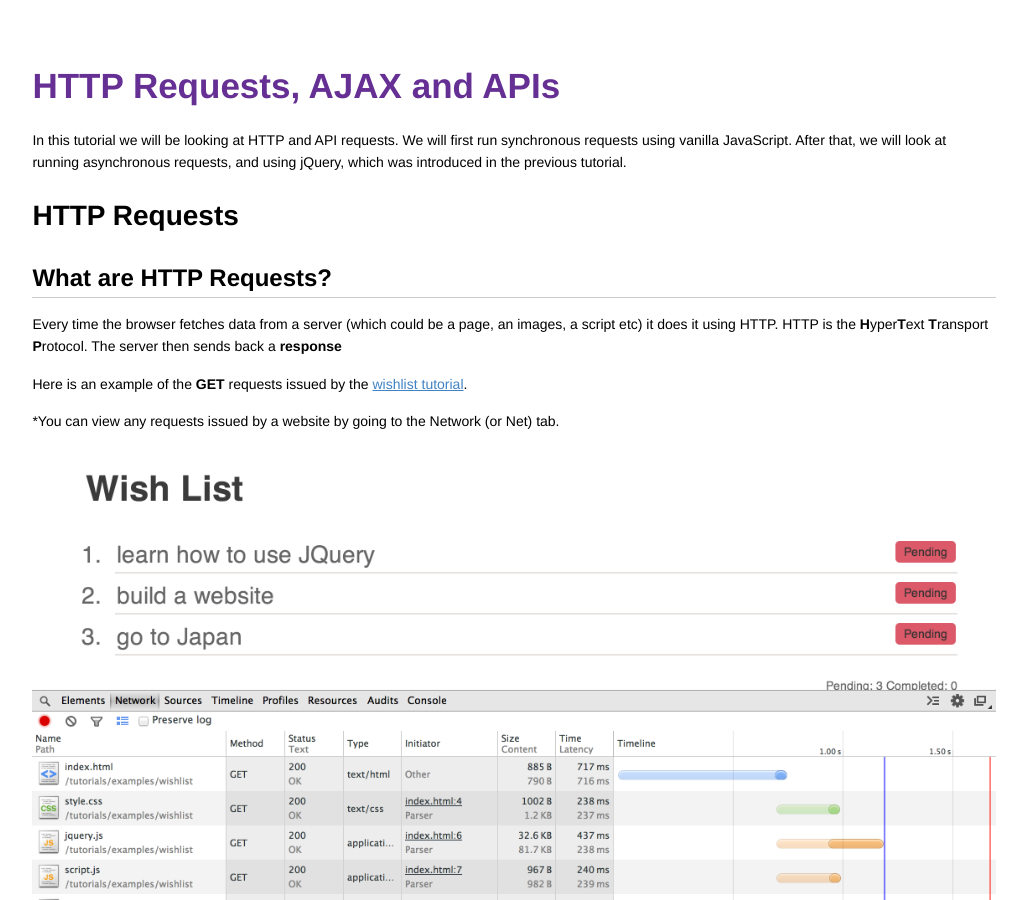
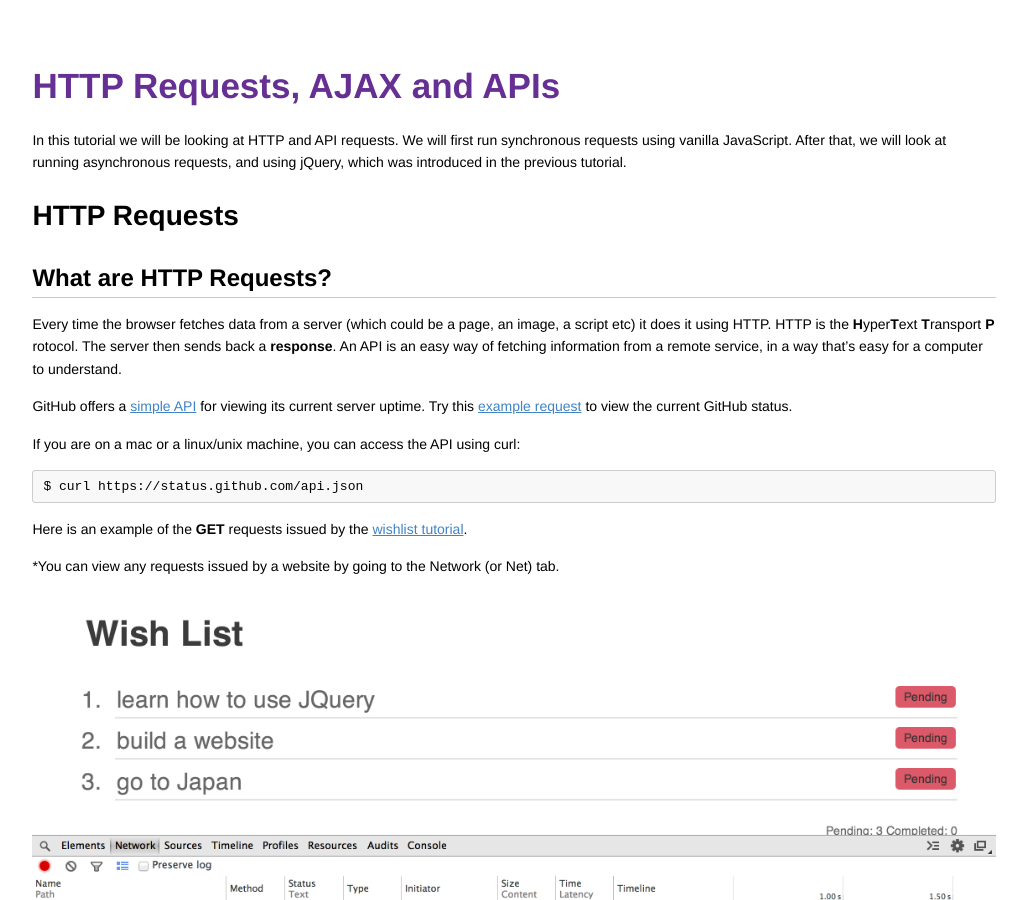
Before and after one commit to codebar/tutorials, a Jekyll site: the page built from js/lesson4/tutorial.md, in a window 1280 px wide and 900 px high. Shown: the whole window, without its empty margins (126-1153 px from the left). Built offline with Jekyll 4.4.1, drawn with Linux system fonts in a browser that asks for light colours; Markdown is read by kramdown in place of the engine named in the settings.

Commit message:
Add simpler example of API/http requests

```diff
--- a/js/lesson4/tutorial.md
+++ b/js/lesson4/tutorial.md
@@ -9,7 +9,13 @@ In this tutorial we will be looking at HTTP and API requests. We will first run
 
 ## What are HTTP Requests?
 
-Every time the browser fetches data from a server (which could be a page, an images, a script etc) it does it using HTTP. HTTP is the **H**&#x200b;yper<strong>T</strong>ext **T**&#x200b;ransport **P**&#x200b;rotocol. The server then sends back a **response**
+Every time the browser fetches data from a server (which could be a page, an image, a script etc) it does it using HTTP. HTTP is the **H**&#x200b;yper<strong>T</strong>ext **T**&#x200b;ransport **P**&#x200b;rotocol. The server then sends back a **response**. An API is an easy way of fetching information from a remote service, in a way that's easy for a computer to understand.
+
+GitHub offers a [simple API](https://status.github.com/api) for viewing its current server uptime. Try this [example request](https://rested.io/#/requests/87bc5477-a4ee-4bab-a9fb-0f37d91ff9c6) to view the current GitHub status.
+
+If you are on a mac or a linux/unix machine, you can access the API using curl:
+
+    $ curl https://status.github.com/api.json
 
 Here is an example of the **GET** requests issued by the [wishlist tutorial](http://codebar.github.io/tutorials/examples/wishlist/index.html).
 
```
